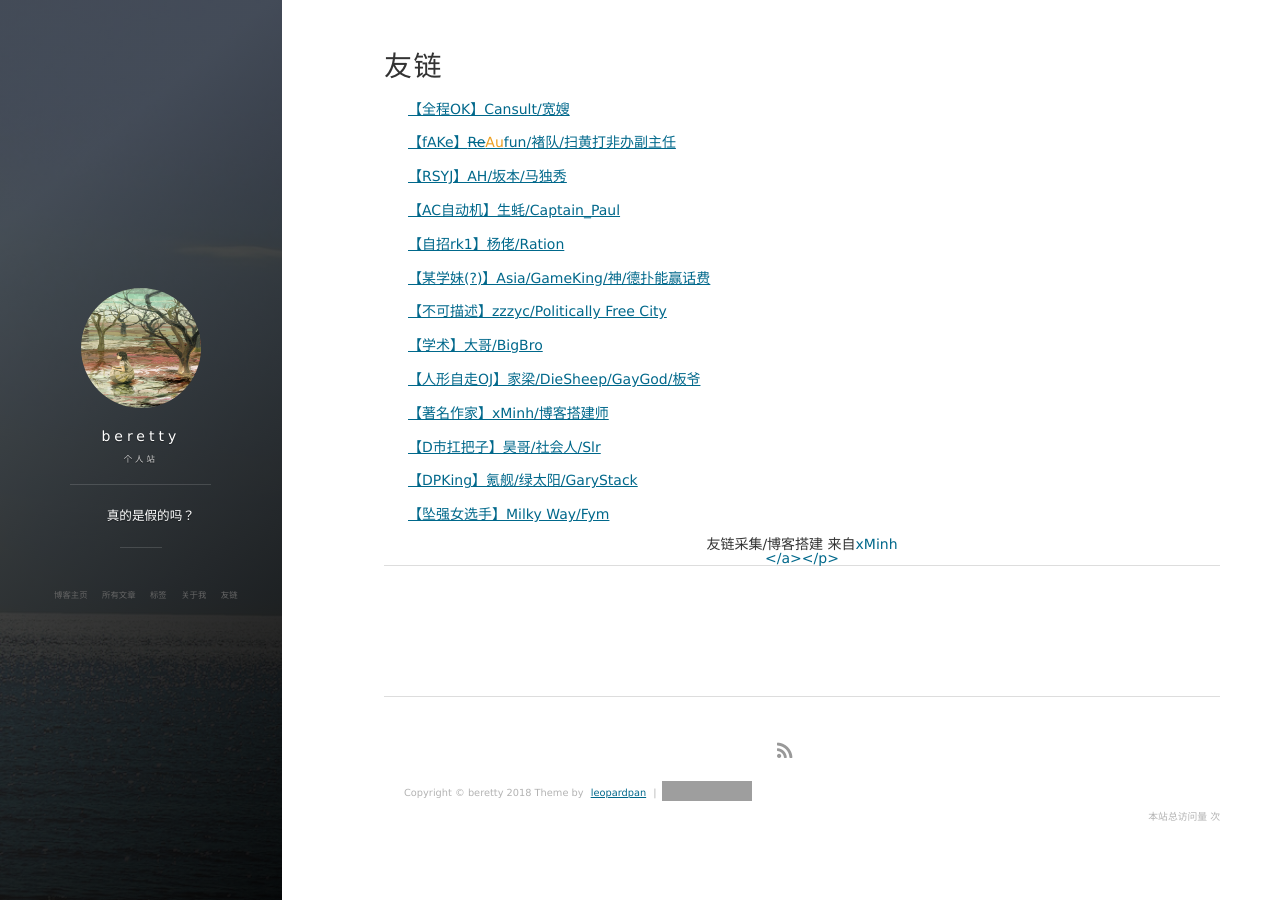
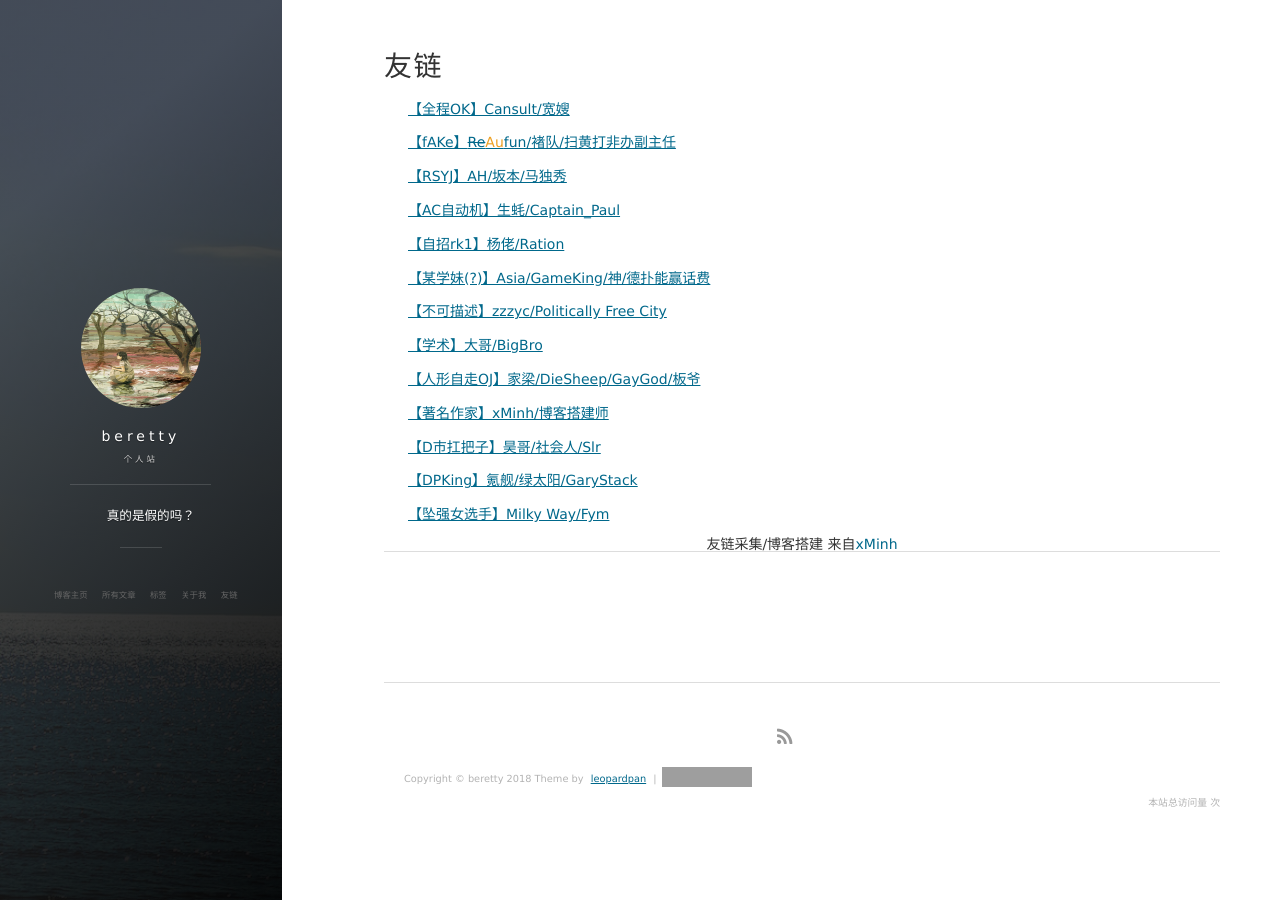
Before and after one commit to beretty/beretty.github.io, a Jekyll site: the page built from links.md, in a window 1280 px wide. Built offline with Jekyll 4.4.1, drawn with Linux system fonts in a browser that asks for light colours; nearby versions of some CDN libraries; comment, search, counter and statistics services are not loaded; grey boxes are pictures that could not be loaded.

```diff
--- a/links.md
+++ b/links.md
@@ -29,7 +29,7 @@ title: 友链
 
 <p><a href="https://milky-w.github.io">【坠强女选手】Milky Way/Fym</a></p>
 
-<p><center>友链采集/博客搭建 来自<a href="https://xminh.github.io/">xMinh<center></a></p>
+<p><center>友链采集/博客搭建 来自<a href="https://xminh.github.io/">xMinh<center>
 
 
 
```
